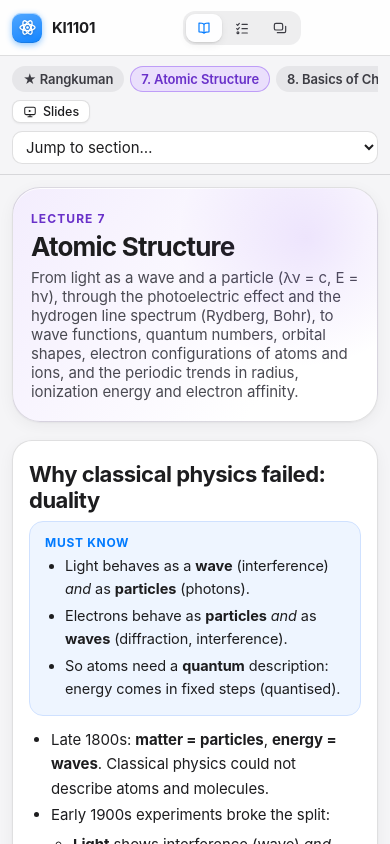
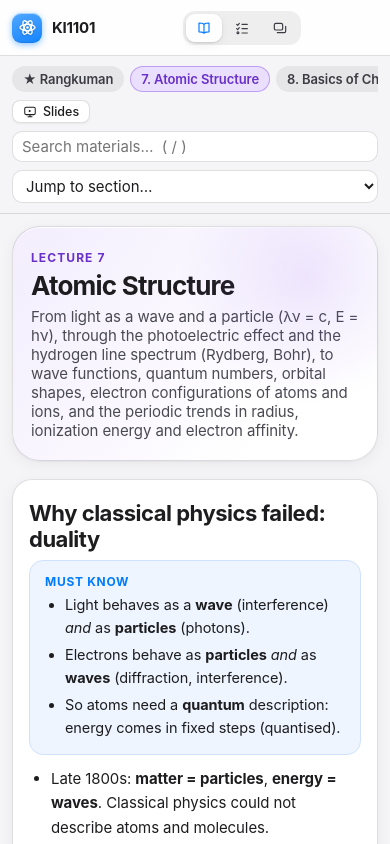
Before and after one commit to JeansRO-0204/ki1101-quiz2-study, a React (Vite) app in the folder app/: page / in a window 390 px wide. Built offline with nearby package versions, Linux system fonts and the light colour scheme.

Commit message:
Materials: search across all sections (sidebar + mobile nav, / to focus)
Co-Authored-By: Claude Sonnet 5.5 <noreply@anthropic.com>

```diff
--- a/app/src/learn/Learn.tsx
+++ b/app/src/learn/Learn.tsx
@@ -1,4 +1,4 @@
-import { Suspense, lazy, useEffect, useState } from 'react'
+import { Suspense, lazy, useEffect, useRef, useState } from 'react'
 import { CONTENT } from '../content'
 import { WIDGET } from '../registry'
 import { LECTURES, type LectureId } from '../types'
@@ -7,6 +7,7 @@ import { IconChevronLeft, IconPopOut, IconSidebar, IconSlides, IconSparkles } fr
 const SlidesModal = lazy(() => import('./SlidesModal'))
 const Rangkuman = lazy(() => import('./Rangkuman'))
 import { Figure, KeyFormulas, MustKnow } from './parts'
+import { SearchBox, SearchResults, useSlashFocus } from './Search'
 
 export default function Learn({ lecture, section, cram }: { lecture: LectureId; section?: string; cram?: boolean }) {
   const L = CONTENT[lecture]
@@ -18,6 +19,9 @@ export default function Learn({ lecture, section, cram }: { lecture: LectureId;
 
   const [collapsed, setCollapsed] = useLocalState('learn.side.collapsed', false)
   const [slides, setSlides] = useState(false)
+  const [q, setQ] = useState('')
+  const sideSearch = useRef<HTMLInputElement>(null)
+  useSlashFocus(sideSearch)
 
   return (
     <div className={'learn' + (collapsed ? ' collapsed' : '')}>
@@ -35,7 +39,9 @@ export default function Learn({ lecture, section, cram }: { lecture: LectureId;
           <span className="muted side-cap">Lectures</span>
           <button className="btn ghost sm" onClick={() => setCollapsed(true)} title="Hide sidebar" aria-label="Hide sidebar"><IconChevronLeft size={14} /><IconSidebar size={16} /></button>
         </div>
+        <div className="side-search"><SearchBox q={q} setQ={setQ} inputRef={sideSearch} /></div>
         <div className="side-list">
+        {q.trim() ? <SearchResults q={q} onPick={() => setQ('')} /> : <>
         <a className={'cram-link' + (cram ? ' on' : '')} href="#/learn/rangkuman"><b>★ Rangkuman</b><span>Everything for the quiz on one page</span></a>
         {LECTURES.map((l) => (
           <div key={l.id} className={'lec' + (l.id === lecture && !cram ? ' on' : '')} style={{ ['--c' as string]: l.color }}>
@@ -49,6 +55,7 @@ export default function Learn({ lecture, section, cram }: { lecture: LectureId;
             )}
           </div>
         ))}
+        </>}
         </div>
         <div className="side-foot">
           <button className="btn side-slides" onClick={() => setSlides(true)}><IconSlides size={16} />Lecture slides</button>
@@ -59,6 +66,7 @@ export default function Learn({ lecture, section, cram }: { lecture: LectureId;
         <nav className="learn-mnav" aria-label="Lectures and sections">
           <div className="learn-mlecs"><a href="#/learn/rangkuman" className={cram ? 'on' : ''}>★ Rangkuman</a>{LECTURES.map((l) => <a key={l.id} href={`#/learn/${l.id}`} className={l.id === lecture && !cram ? 'on' : ''} style={{ ['--c' as string]: l.color }}>{l.id.replace('L', '')}. {l.title}</a>)}</div>
           <button className="btn sm" onClick={() => setSlides(true)}><IconSlides size={14} />Slides</button>
+          <div className="mnav-search"><SearchBox q={q} setQ={setQ} />{q.trim() && <SearchResults q={q} onPick={() => setQ('')} />}</div>
           {!cram && <select className="field" value={section ?? ''} onChange={(e) => { location.hash = `#/learn/${lecture}${e.target.value ? '/' + e.target.value : ''}` }} aria-label="Jump to section">
             <option value="">Jump to section…</option>
             {L.sections.map((s) => <option key={s.id} value={s.id}>{s.title}</option>)}
--- /dev/null
+++ b/app/src/learn/Search.tsx
@@ -0,0 +1,99 @@
+// Materials search: one index over every section (title, must-knows, formula names, body, traps), results link to the section.
+import { useEffect, useMemo, useRef, useState, type ReactNode } from 'react'
+import { CONTENT } from '../content'
+import { LECTURES, type LectureId } from '../types'
+
+interface Doc { lecture: LectureId; id: string; title: string; fields: { text: string; w: number }[] }
+const plain = (s: string) => s
+  .replace(/\$\$?([^$]*)\$\$?/g, (_, m: string) => ' ' + m.replace(/\\[a-zA-Z]+/g, ' ').replace(/[{}^_\\]/g, ' ') + ' ')
+  .replace(/[|*#`>~]/g, ' ').replace(/(^|\s)-\s/g, '$1').replace(/\s+/g, ' ').trim()
+
+let INDEX: Doc[] | null = null
+function index(): Doc[] {
+  if (INDEX) return INDEX
+  INDEX = LECTURES.flatMap((l) => CONTENT[l.id].sections.map((s) => ({
+    lecture: l.id, id: s.id, title: s.title,
+    fields: [
+      { text: s.title, w: 10 },
+      { text: plain((s.essentials ?? []).join(' ')), w: 4 },
+      { text: plain((s.formulas ?? []).map((f) => f.name + ' ' + (f.where ?? '')).join(' ')), w: 4 },
+      { text: plain((s.traps ?? []).join(' ')), w: 2 },
+      { text: plain(s.md), w: 1 },
+    ],
+  })))
+  return INDEX
+}
+
+const terms = (q: string) => q.toLowerCase().split(/\s+/).filter((t) => t.length > 0)
+export interface Hit { doc: Doc; score: number; snippet: string }
+export function search(q: string): Hit[] {
+  const ts = terms(q)
+  if (!ts.length || ts.join('').length < 2) return []
+  const out: Hit[] = []
+  for (const doc of index()) {
+    const all = doc.fields.map((f) => f.text.toLowerCase())
+    if (!ts.every((t) => all.some((a) => a.includes(t)))) continue
+    let score = 0
+    doc.fields.forEach((f, i) => ts.forEach((t) => { if (all[i].includes(t)) score += f.w })) // eslint-disable-line
+    // snippet: first body-ish field containing the first term
+    let snippet = ''
+    for (let i = doc.fields.length - 1; i >= 1 && !snippet; i--) {
+      const at = all[i].indexOf(ts[0])
+      if (at >= 0) { const t = doc.fields[i].text; snippet = (at > 40 ? '…' : '') + t.slice(Math.max(0, at - 40), at + 90) + (at + 90 < t.length ? '…' : '') }
+    }
+    out.push({ doc, score, snippet })
+  }
+  return out.sort((a, b) => b.score - a.score).slice(0, 12)
+}
+
+function mark(text: string, ts: string[]): ReactNode {
+  if (!text) return null
+  const re = new RegExp('(' + ts.map((t) => t.replace(/[.*+?^${}()|[\]\\]/g, '\\$&')).join('|') + ')', 'ig')
+  return text.split(re).map((p, i) => (i % 2 ? <mark key={i}>{p}</mark> : p))
+}
+
+export function SearchBox({ q, setQ, inputRef }: { q: string; setQ: (v: string) => void; inputRef?: React.RefObject<HTMLInputElement | null> }) {
+  return (
+    <div className="msearch-box">
+      <input ref={inputRef} className="field msearch-in" type="search" value={q} onChange={(e) => setQ(e.target.value)} placeholder="Search materials…  ( / )" aria-label="Search materials" autoComplete="off" spellCheck={false}
+        onKeyDown={(e) => { if (e.key === 'Escape') setQ(''); if (e.key === 'Enter') { const h = search(q)[0]; if (h) { location.hash = `#/learn/${h.doc.lecture}/${h.doc.id}`; setQ('') } } }} />
+    </div>
+  )
+}
+
+export function SearchResults({ q, onPick }: { q: string; onPick: () => void }) {
+  const hits = useMemo(() => search(q), [q])
+  const ts = terms(q)
+  if (!ts.length) return null
+  return (
+    <div className="msearch-res" role="listbox" aria-label="Search results">
+      {ts.join('').length < 2 && <p className="muted msearch-none">Keep typing…</p>}
+      {ts.join('').length >= 2 && !hits.length && <p className="muted msearch-none">No section matches “{q}”. Try a shorter word, e.g. “lattice”, “formal charge”, “hybrid”.</p>}
+      {hits.map((h) => {
+        const l = LECTURES.find((x) => x.id === h.doc.lecture)!
+        return (
+          <a key={h.doc.lecture + h.doc.id} className="msearch-hit" href={`#/learn/${h.doc.lecture}/${h.doc.id}`} onClick={onPick} role="option" style={{ ['--c' as string]: l.color }}>
+            <span className="msearch-tag">{l.id}</span>
+            <span className="msearch-t">{mark(h.doc.title, ts)}</span>
+            {h.snippet && <span className="msearch-s">{mark(h.snippet, ts)}</span>}
+          </a>
+        )
+      })}
+    </div>
+  )
+}
+
+/** "/" focuses the search box (like most docs sites), unless you're typing in a field already. */
+export function useSlashFocus(ref: React.RefObject<HTMLInputElement | null>) {
+  const [, force] = useState(0)
+  useEffect(() => {
+    const k = (e: KeyboardEvent) => {
+      if (e.key !== '/' || e.metaKey || e.ctrlKey || e.altKey) return
+      const t = e.target as HTMLElement
+      if (t.closest('input,textarea,select,[contenteditable="true"]')) return
+      e.preventDefault(); ref.current?.focus(); force((n) => n + 1)
+    }
+    window.addEventListener('keydown', k)
+    return () => window.removeEventListener('keydown', k)
+  }, [ref])
+}
--- a/app/src/styles.css
+++ b/app/src/styles.css
@@ -300,3 +300,18 @@ input[type=range] { accent-color: var(--accent); }
   .sec { box-shadow: none !important; break-inside: auto; margin: 8px 0 !important; }
   .cram-block { break-inside: avoid; }
 }
+
+/* ---------- Materials search ---------- */
+.side-search { padding: 0 10px 8px; }
+.msearch-in { width: 100%; box-sizing: border-box; }
+.msearch-res { display: grid; gap: 4px; }
+.msearch-hit { display: grid; grid-template-columns: auto 1fr; gap: 1px 8px; padding: 8px 10px; border-radius: 10px; text-decoration: none; color: var(--ink); background: #fff; border: 1px solid var(--line); align-items: baseline; }
+.msearch-hit:hover, .msearch-hit:focus-visible { border-color: var(--accent); outline: none; }
+.msearch-tag { grid-row: 1; font-size: 10.5px; font-weight: 700; color: #fff; background: var(--c); border-radius: 6px; padding: 1px 6px; }
+.msearch-t { font-size: 13.5px; font-weight: 600; line-height: 1.3; }
+.msearch-s { grid-column: 1 / -1; font-size: 12px; color: var(--muted); line-height: 1.4; }
+.msearch-hit mark { background: #fff2a8; color: inherit; border-radius: 3px; padding: 0 1px; }
+.msearch-none { font-size: 13px; padding: 6px 4px; margin: 0; }
+.mnav-search { flex: 1 1 100%; display: grid; gap: 6px; }
+@media (min-width: 801px) { .mnav-search { display: none; } }
+.mnav-search .msearch-res { max-height: 38vh; overflow-y: auto; }
```
